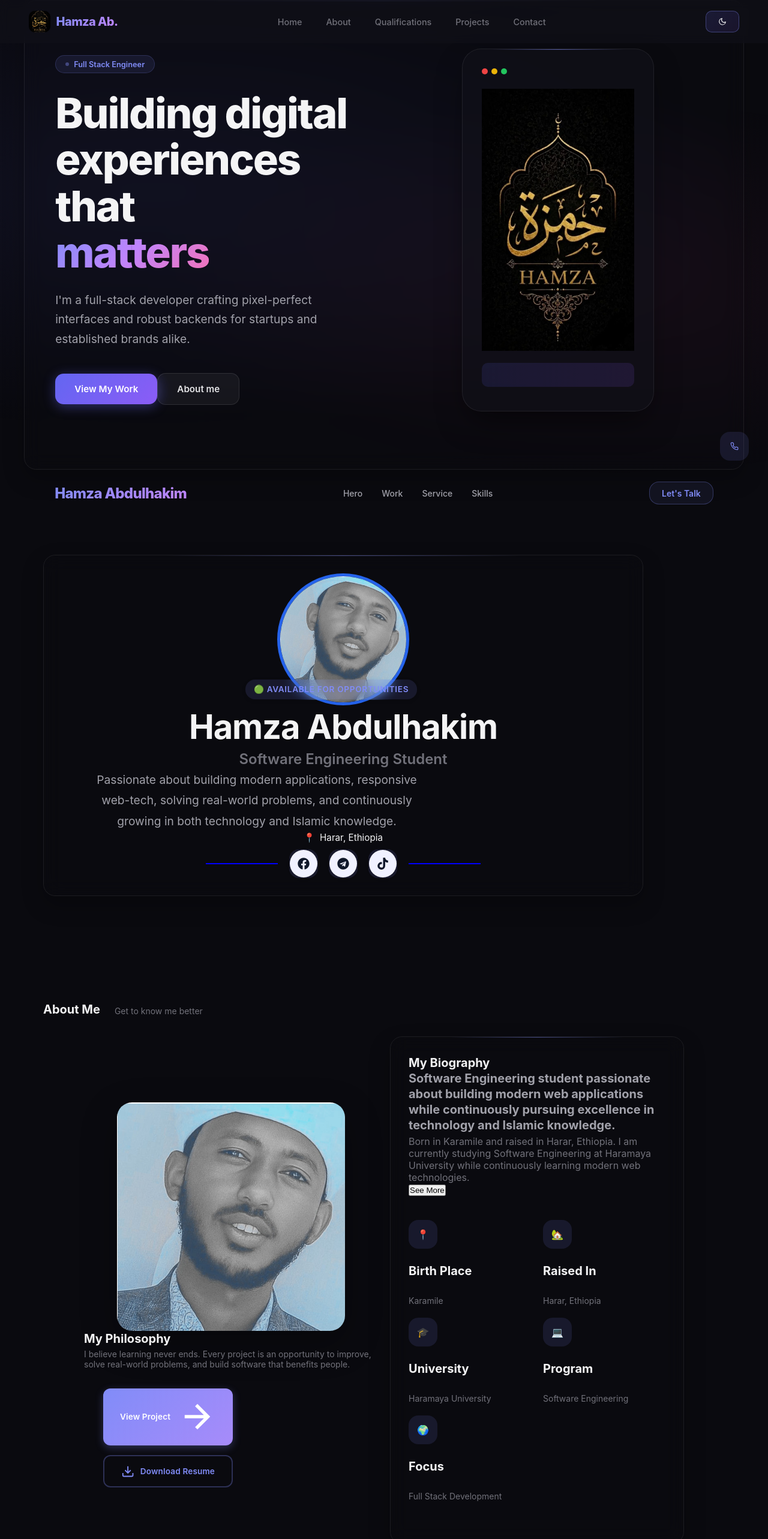
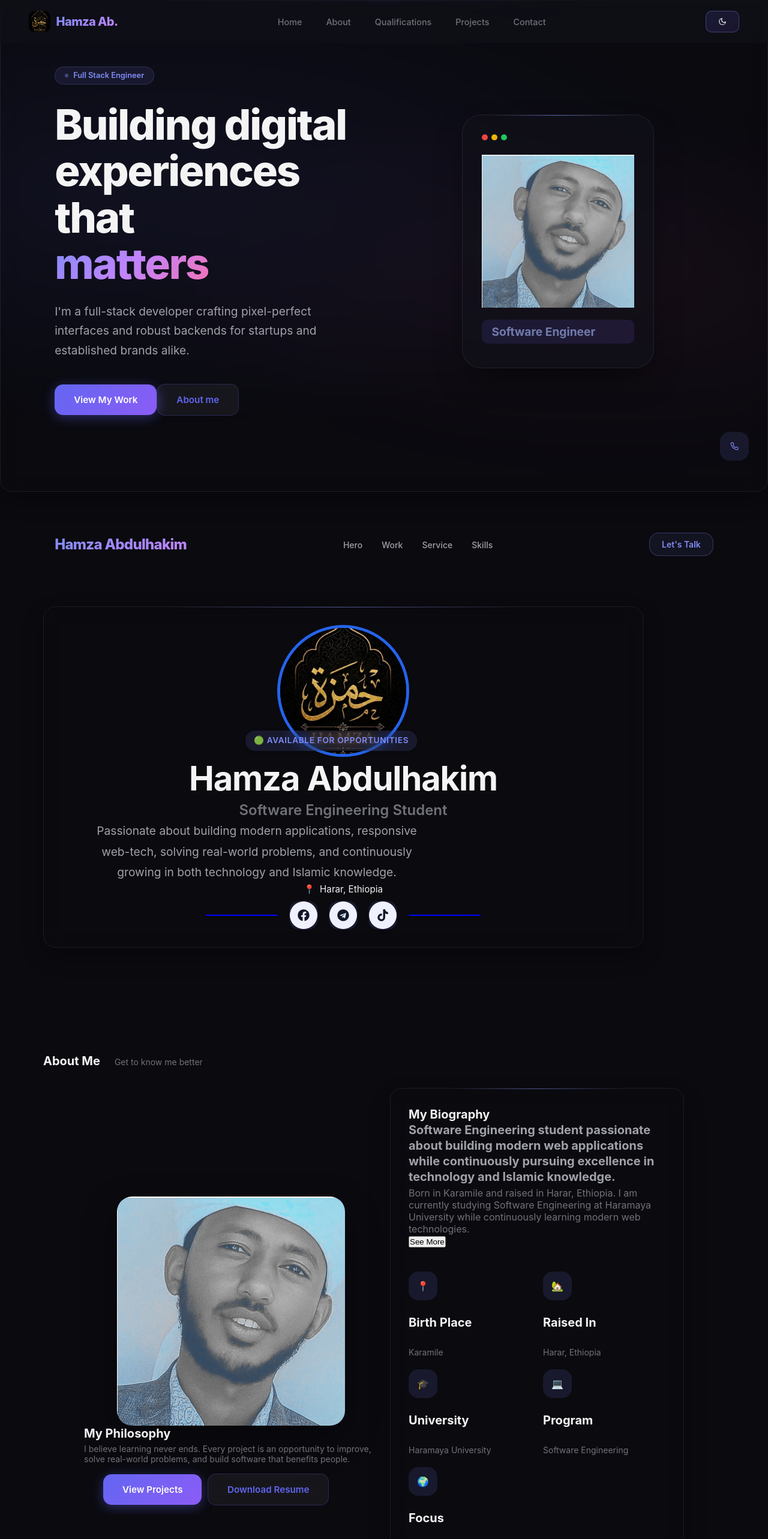
Before and after one commit to HamzaAbdulhakim/oborra.tech, a React (Vite) app: page / in a window 1280 px wide. Shown: the top 2566 px of the page at 60% size. Built offline with nearby package versions, Linux system fonts and the light colour scheme.

Commit message:
Modified about button

```diff
--- a/src/components/CallToAction.jsx
+++ b/src/components/CallToAction.jsx
@@ -1,18 +1,16 @@
 import "../styles/callToAction.css"
-function CallToAction({action1, action2}) {
+function CallToAction({ action2}) {
   return (
     <div className="call-to-action">
-      <button className="cta-btn cta-btn--primary">
-        <span>{action1 }</span>
-        <svg className="cta-btnicon cta-btnicon--arrow" viewBox="0 0 24 24" fill="none" stroke="currentColor" strokeWidth="2">
-          <path d="M5 12h14M12 5l7 7-7 7" />
-        </svg>
+      <a href="#Projects" >
+      <button  className="cta-btn cta-btn--primary">
+        view Projects
+
       </button>
 
+      </a>
       <button className="cta-btn cta-btn--secondary">
-        <svg className="cta-btnicon cta-btnicon--download" viewBox="0 0 24 24" fill="none" stroke="currentColor" strokeWidth="2">
-          <path d="M21 15v4a2 2 0 01-2 2H5a2 2 0 01-2-2v-4M7 10l5 5 5-5M12 15V3"/>
-        </svg>
+
         <span>{action2}</span>
       </button>
     </div>
--- a/src/components/HeroCard/HeroDetails.jsx
+++ b/src/components/HeroCard/HeroDetails.jsx
@@ -3,8 +3,8 @@ import HeroNav from "./HeroNav/HeroNav";
 function HeroDetails(){
 
     return(
-        <div>
-        <HeroMain />
+        <div >
+        <div className="card"><HeroMain /></div>
         <HeroNav />
         </div>
     )
--- a/src/components/HeroCard/HeroMain/HeroMain.jsx
+++ b/src/components/HeroCard/HeroMain/HeroMain.jsx
@@ -1,11 +1,11 @@
-import Logo from "../../../assets/MyLogo.jpg";
+import Logo from "../../../assets/hamzaProfile.png";
 import "./heroMain.css";
 
 function HeroMain() {
   return (
     <>
-      <div className="hero-main card">
-        <div className="hero-content">
+      <div className="hero-main">
+        <div className="hero-content ">
           <div className="hero-badge">
             <span className="hero-badge__dot"></span>
             Full Stack Engineer
@@ -55,7 +55,7 @@ function HeroMain() {
             <div className="glass-card__body">
                <img src= {Logo} alt="" />
               <div className="glass-card__line glass-cardline--highlight">
-              </div>
+                <h2>Software Engineer</h2>              </div>
             </div>
         </div>
 
--- a/src/components/HeroCard/HeroMain/heroMain.css
+++ b/src/components/HeroCard/HeroMain/heroMain.css
@@ -121,8 +121,8 @@
 
 .hero-btn--secondary {
   background: rgba(255, 255, 255, 0.05);
-  color: #e4e4e7;
-  border: 1px solid rgba(255, 255, 255, 0.1);
+  color: #6366f1;
+  border: 1px solid rgba(99, 102, 241, 0.25);
   backdrop-filter: blur(10px);
 }
 .hero-btn--secondary:hover {
--- a/src/components/IslamicCard.jsx
+++ b/src/components/IslamicCard.jsx
@@ -4,8 +4,8 @@ function IslamicCard(){
 
 return(
 
-<div className="cards">
-
+<div >
+<div className="card">
 <h3 className="title">
 
 <i className="card-icon">📖</i> Islamic Learning
@@ -41,6 +41,7 @@ See More
 </button>
 
 </div>
+</div>
 
 )
 
--- a/src/components/Navigation.jsx
+++ b/src/components/Navigation.jsx
@@ -54,6 +54,7 @@ function Navigation({isLightMode, setIsLightMode}) {
           aria-label="Toggle menu"
           aria-expanded={menuOpen}
         >
+
           <span className="nav-hamburger__line"></span>
           <span className="nav-hamburger__line"></span>
           <span className="nav-hamburger__line"></span>
--- a/src/pages/About.jsx
+++ b/src/pages/About.jsx
@@ -9,7 +9,6 @@ import Button from "../components/Button";
 import info from "../data/info";
 import { slideRight } from "../animations/variants";
 import profile from "../assets/hamzaProfile.png";
-import CallToAction from "../components/CallToAction"
 import "../styles/about.css";
 
 function About() {
@@ -31,14 +30,20 @@ function About() {
                   benefits people.
                 </p>
               </div>
-              <CallToAction
-              action1={"View Project"}
-              action2={"Download Resume"} />
+
+              <div className="hero-btn ">
+                <a href="#projects" className="hero-btn hero-btn--primary">
+                 <span className="card-actions">View Projects</span>
+                </a>
+                <a  className="hero-btn hero-btn--secondary">
+                  <span className="card-actions" >Download Resume</span>
+                </a>
+              </div>
 
             </div>
 
             <div className="card">
-                <h2 className="title">My Biography</h2>
+              <h2 className="title">My Biography</h2>
               <Reveal>
                 <h3 className="about-intro">{about.intro}</h3>
               </Reveal>
@@ -53,7 +58,6 @@ function About() {
                   ))}
                 </div>
               </Reveal>
-
             </div>
           </div>
         </Reveal>
--- a/src/pages/Header.jsx
+++ b/src/pages/Header.jsx
@@ -1,5 +1,5 @@
 import Reveal from "../components/Reveal";
-import profile from "../assets/hamzaProfile.png";
+import profile from "../assets/MyLogo.jpg";
 import "../styles/profileHeader.css";
 
 import { slideRight } from "../animations/variants";
--- a/src/styles/navigation.css
+++ b/src/styles/navigation.css
@@ -236,7 +236,7 @@
   position: absolute;
   top: 0;
   right: 0;
-  width: min(320px, 85vw);
+  width: min(360px, 85vw);
   min-height: 100dvh;
   background: var(--bg-primary);
   backdrop-filter: 4px;
```
